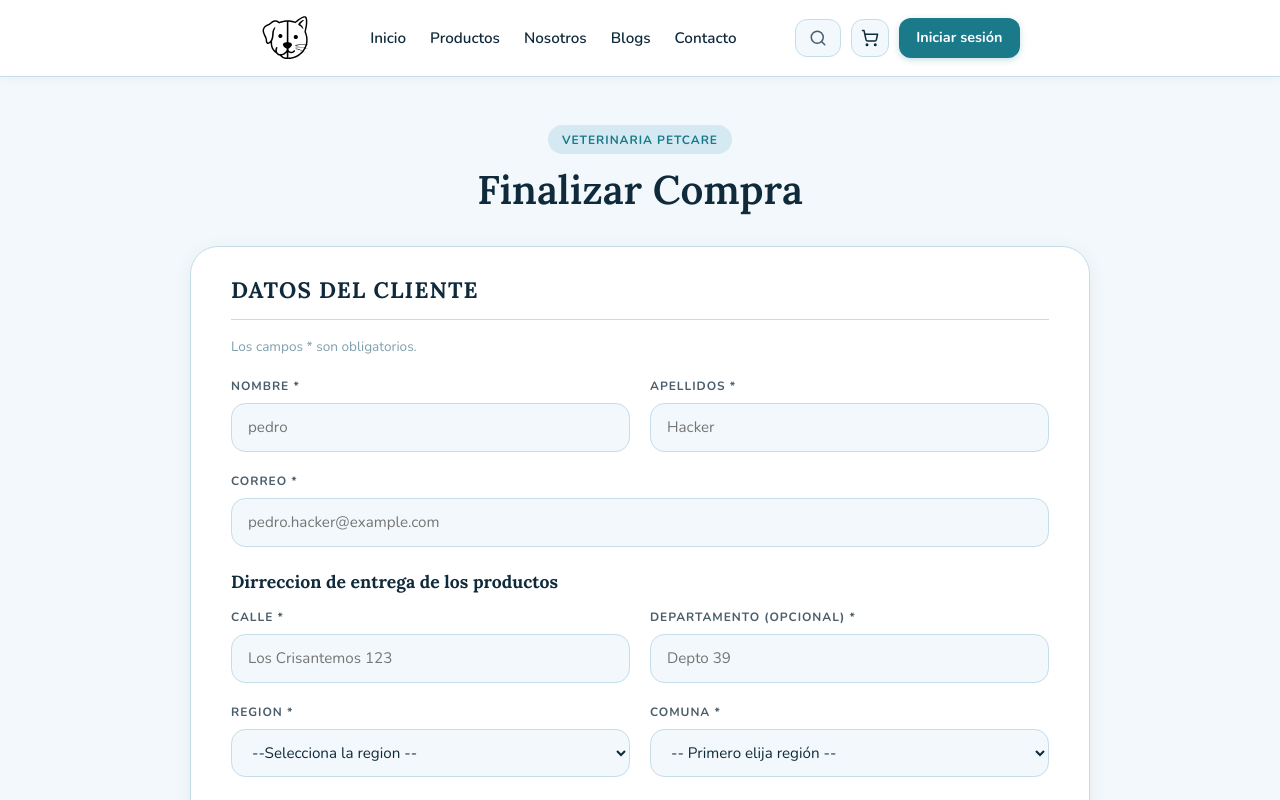
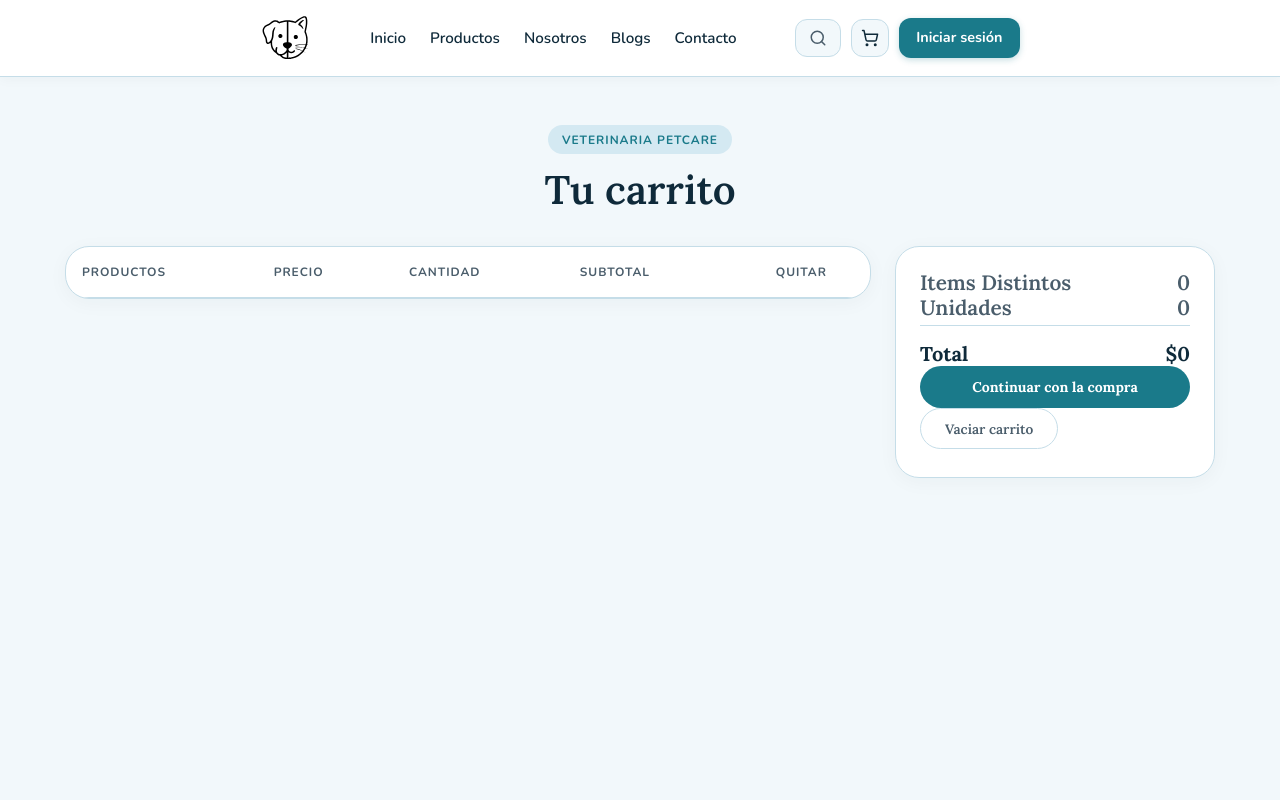
Before and after one commit to NATOcl/NATOcl.github.io, a React (Vite) app: page /carrito in a window 1280 px wide. Shown: the top 800 px of the page. Built offline with nearby package versions, Linux system fonts and the light colour scheme.

Commit message:
arreglo de pagina carrito

```diff
--- a/src/pages/Carrito.jsx
+++ b/src/pages/Carrito.jsx
@@ -7,6 +7,10 @@ const MAX_CANTIDAD = 50;
 const CANTIDADES = Array.from({length: MAX_CANTIDAD},(_,i) => i + 1);
 
 const formatPrecio = (n) => `$${n.toLocaleString('es-CL')}`;
+
+const eliminar = (codigo) => {
+    setItems((prev) => prev.filter((i) => i.codigo !== codigo));
+};
 
 const generarOrden = () => {
     const hoy = new Date();
@@ -114,12 +118,12 @@ export function Carrito(){
         setOrden({
             ...generarOrden(),
             cliente: {...form},
-            items: {...form},
+            items: {...items},
             total,
             totalUnidades,
         });
         setItems([]);
-        irA("Exito")
+        irA("exito")
     };
 
     if (paso === "exito" && orden) {
@@ -184,14 +188,14 @@ export function Carrito(){
         );
     }
 
-    if (items.length === 0){
+    if (paso === "datos"){
         return (
             <section className="carrito-main">
                 <div className="carrito-encabezado">
                     <span className="carrito-badge">Veterinaria Petcare</span>
                     <h1 className="carrito-titulo">Finalizar Compra</h1>
                 </div>
-
+                <div style={{ display: 'flex', justifyContent: 'center', width: '100%' }}>
                 <form className="registro-card checkout-card" onSubmit={confirmarCompra} noValidate>
                     <h2 className="registro-card-title">DATOS DEL CLIENTE</h2>
                     <p className="checkout-ayuda">Los campos * son obligatorios.</p>
@@ -330,9 +334,10 @@ export function Carrito(){
                         </button>
                     </div>
                 </form>
+                </div>
             </section>
         );
-    };
+    }
 
     return (
         <section className="carrito-main">
@@ -354,7 +359,7 @@ export function Carrito(){
                                     <th className="text-center">Quitar</th>
                                 </tr>
                             </thead>
-                            <tboy>
+                            <tbody>
                                 {items.map((p) => (
                                     <tr key={p.codigo}>
                                         <td className="carrito-c-nombre">
@@ -395,7 +400,7 @@ export function Carrito(){
                                         </td>
                                     </tr>
                                     ))}
-                                </tboy>
+                                </tbody>
                         </table>
                     </div>
                 </div>
```
